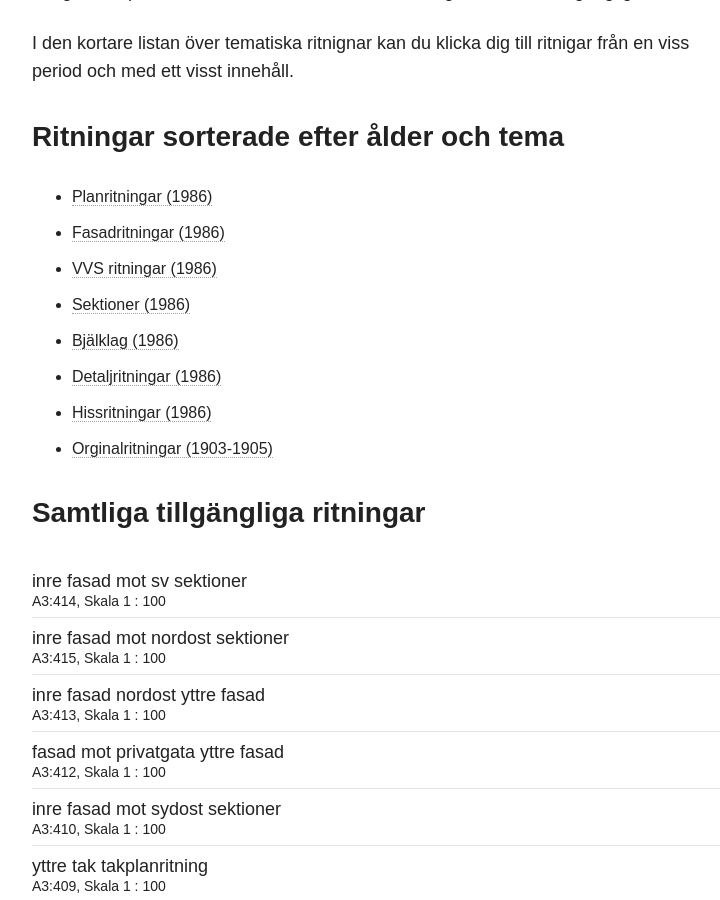
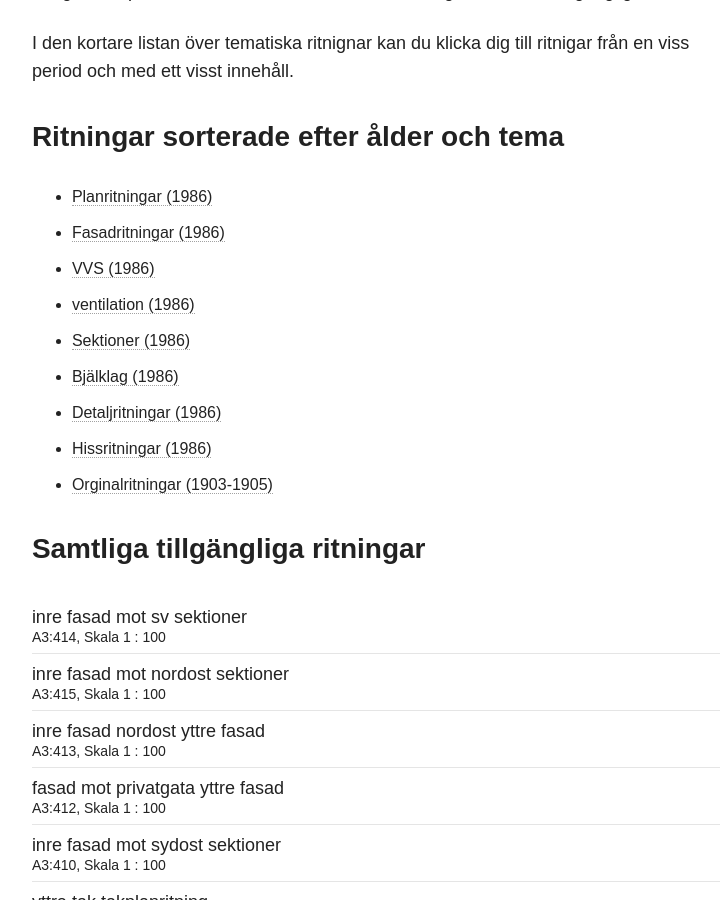
Before and after one commit to Morkullan4/Morkullan4.github.io, a Jekyll site: the page built from ritningar/index.md, in a window 1280 px wide and 900 px high, scrolled down 716 px. Shown: the whole window, without its empty margins (254-974 px from the left). Built offline with Jekyll 4.4.1, drawn with Linux system fonts in a browser that asks for light colours; nearby versions of some CDN libraries.

Commit message:
Update index.md

```diff
--- a/ritningar/index.md
+++ b/ritningar/index.md
@@ -15,7 +15,8 @@ I den kortare listan över tematiska ritnignar kan du klicka dig till ritnigar f
 
 - <a href="./planritningar/index.html">Planritningar (1986)</a>
 - <a href="./fasad/index.html">Fasadritningar (1986)</a>
-- <a href="./vvs/index.html">VVS ritningar (1986)</a>
+- <a href="./vvs/index.html">VVS (1986)</a>
+- <a href="./vent/index.html">ventilation (1986)</a>
 - <a href="./sektioner/index.html">Sektioner (1986)</a>
 - <a href="./bjaelklag/index.html">Bjälklag (1986)</a>
 - <a href="./detaljer/index.html">Detaljritningar (1986)</a>
```
